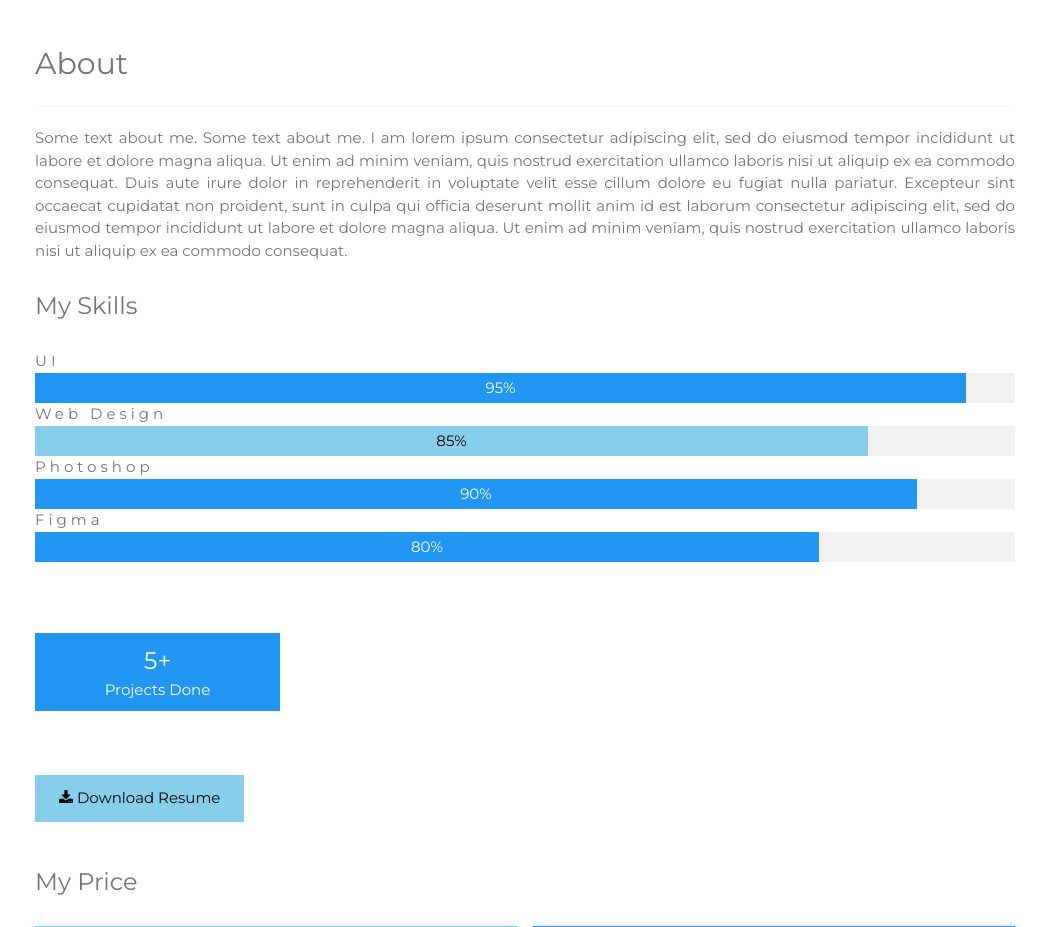
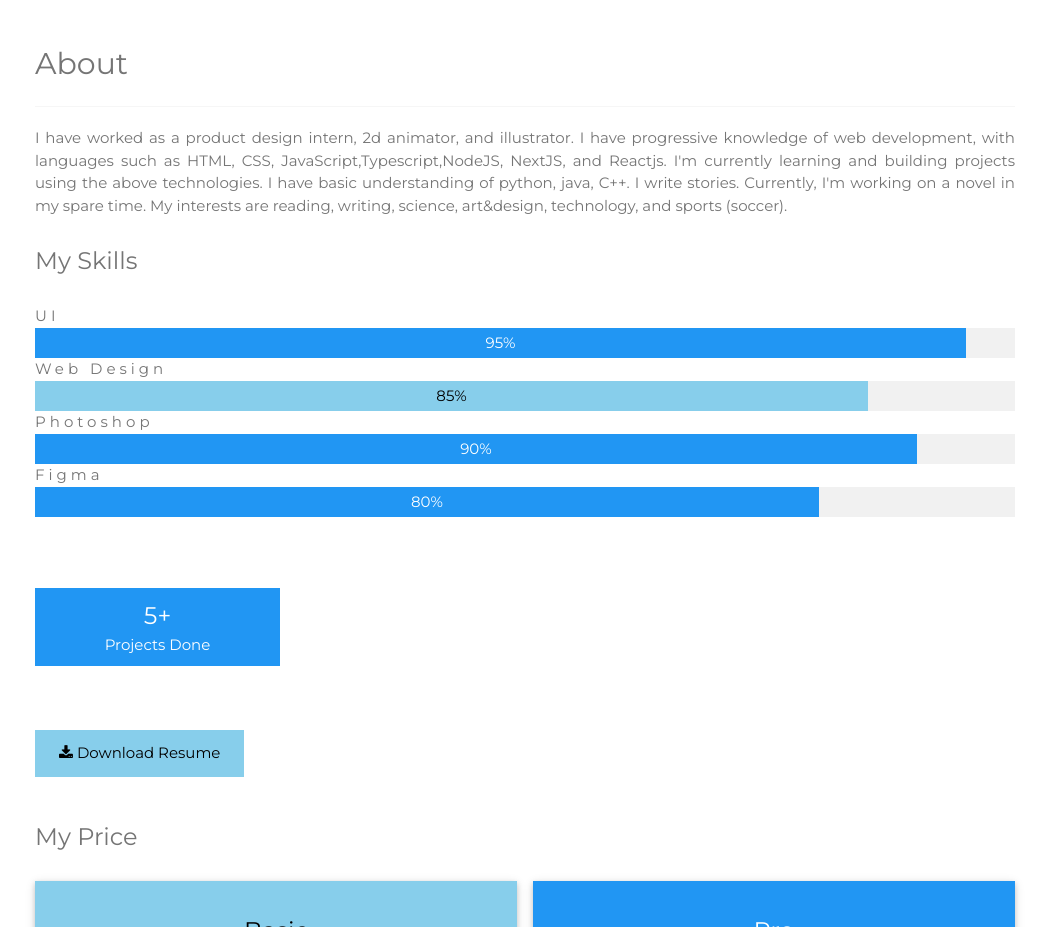
Before and after one commit to kodesta/portfolio, a website with bundled scripts: page index.html in a window 1280 px wide. Shown: the part 1140-2067 px from the top of the page, without its empty margins (115-1164 px from the left). Built offline with nearby package versions, Linux system fonts and the light colour scheme.

Commit message:
Update index.html

```diff
--- a/index.html
+++ b/index.html
@@ -77,14 +77,19 @@
   <!-- End Portfolio Section -->
   </div>
 
+<!----------------------------------------------->
   <!-- About Section -->
   <div class="w3-content w3-justify w3-text-grey w3-padding-32" id="about">
     <h2>About</h2>
     <hr class="w3-opacity">
-    <p>Some text about me. Some text about me. I am lorem ipsum consectetur adipiscing elit, sed do eiusmod tempor incididunt ut labore et dolore magna aliqua. Ut enim ad minim veniam, quis nostrud exercitation ullamco laboris nisi ut aliquip ex ea commodo
-      consequat. Duis aute irure dolor in reprehenderit in voluptate velit esse cillum dolore eu fugiat nulla pariatur. Excepteur sint occaecat cupidatat non proident, sunt in culpa qui officia deserunt mollit anim id est laborum consectetur adipiscing
-      elit, sed do eiusmod tempor incididunt ut labore et dolore magna aliqua. Ut enim ad minim veniam, quis nostrud exercitation ullamco laboris nisi ut aliquip ex ea commodo consequat.
+    <p>I have worked as a product design intern, 2d animator, and illustrator.
+      I have progressive knowledge of web development, with languages such as HTML, CSS, JavaScript,Typescript,NodeJS, NextJS, and Reactjs.
+      I'm currently learning and building projects using the above technologies.
+      I have basic understanding of python, java, C++.
+      I write stories. Currently, I'm working on a novel in my spare time.
+      My interests are reading, writing, science, art&design, technology, and sports (soccer).
     </p>
+    <!--------------------------------------------->
 
     <!------------------------------------------------------>
     <h3 class="w3-padding-16">My Skills</h3>
```
